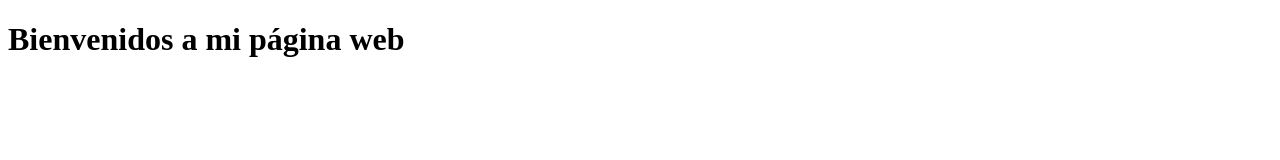
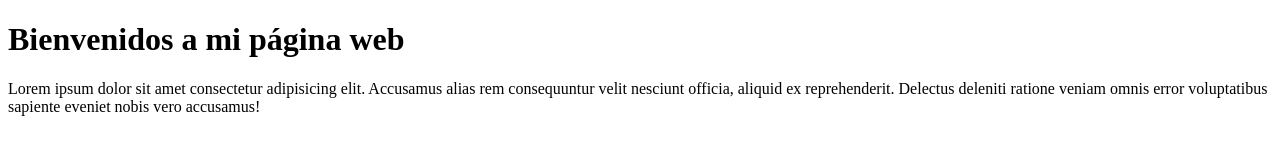
Before and after one commit to Manuse72/repositoriomv, a plain HTML site: page index.html in a window 1280 px wide. Drawn offline with Linux system fonts and the light colour scheme.

Commit message:
Le agregué un elemento de párrafo después del título

```diff
--- a/index.html
+++ b/index.html
@@ -7,5 +7,8 @@
 </head>
 <body>
     <h1>Bienvenidos a mi página web</h1>
+    <p>
+        Lorem ipsum dolor sit amet consectetur adipisicing elit. Accusamus alias rem consequuntur velit nesciunt officia, aliquid ex reprehenderit. Delectus deleniti ratione veniam omnis error voluptatibus sapiente eveniet nobis vero accusamus!
+    </p>
 </body>
 </html>
```
